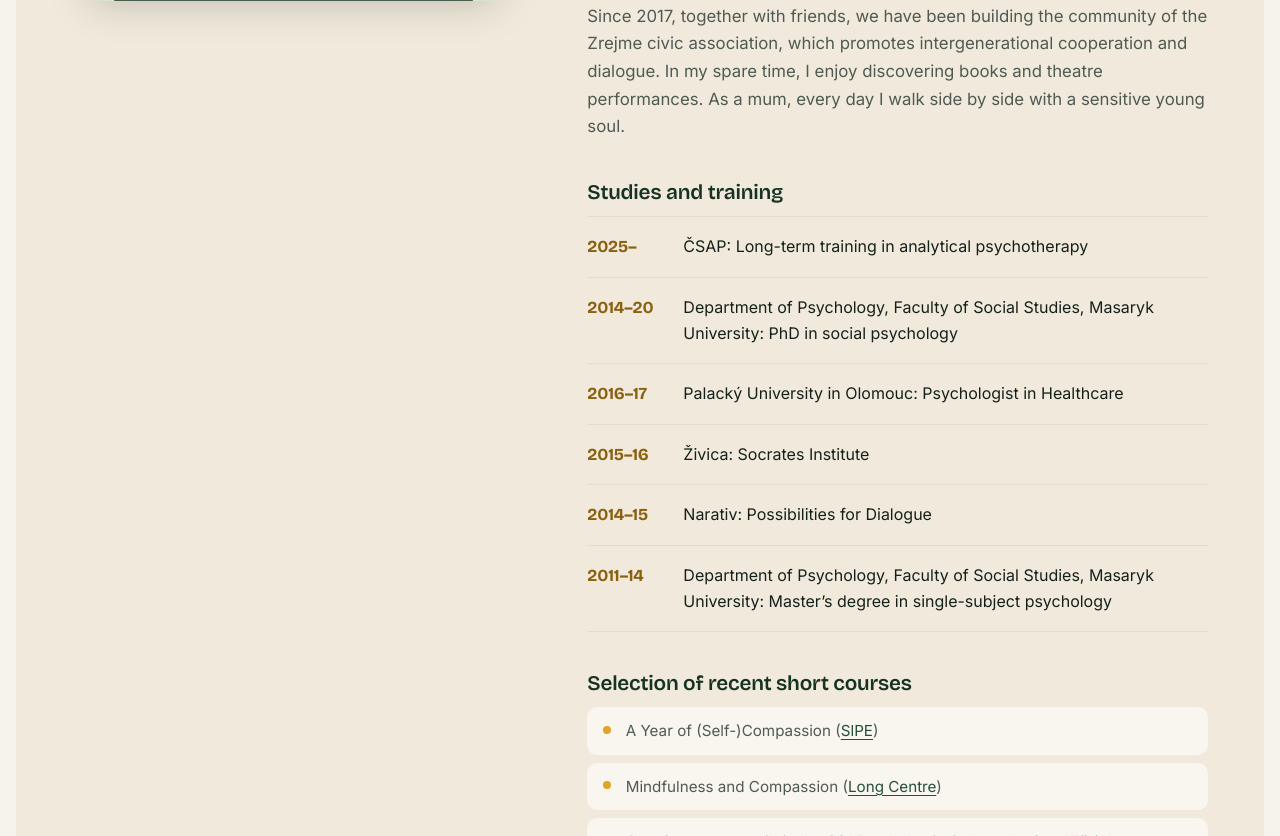
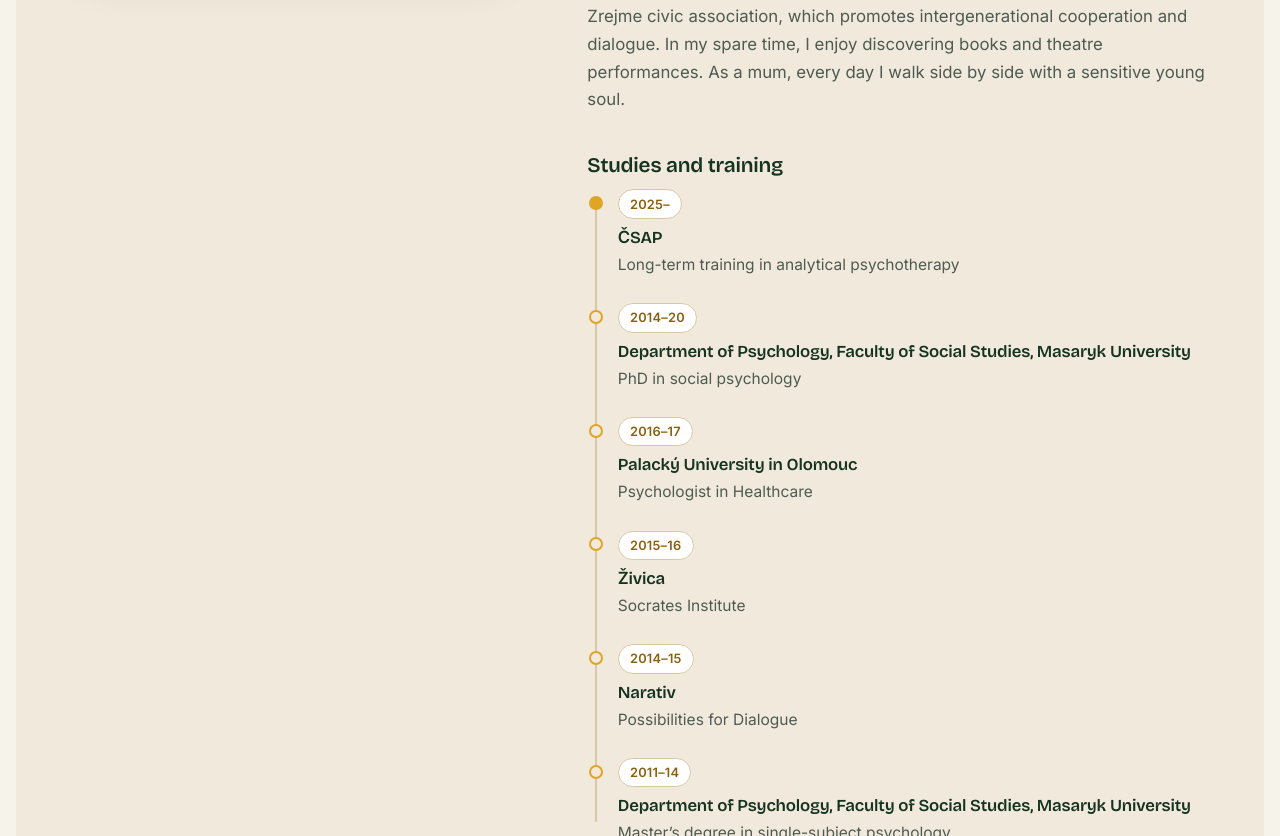
Before and after one commit to tomaskzn/psycholog-web, a plain HTML site: page index.html in a window 1280 px wide. Shown: the part 3099-3935 px from the top of the page. Drawn offline with nearby package versions, Linux system fonts and the light colour scheme.

Commit message:
Studies as a timeline; shorter parenthood item in EN
Co-Authored-By: Claude Opus 5.5 <noreply@anthropic.com>

```diff
--- a/css/styles.css
+++ b/css/styles.css
@@ -499,14 +499,31 @@ h2.eyebrow { font-family: var(--font-body); line-height: 1.4; }
 .about-text > p { color: var(--ink-soft); font-size: 1.05rem; }
 
 .timeline-title { margin-top: 2.5rem; }
-.timeline { list-style: none; margin: 0; padding: 0; }
-.timeline li {
-  display: grid; grid-template-columns: 5rem 1fr; gap: 1rem;
-  padding: 1rem 0;
-  border-top: 1px solid var(--line);
+.timeline { list-style: none; margin: 0; padding: 0 0 0 1.9rem; position: relative; }
+/* the vertical line */
+.timeline::before {
+  content: ""; position: absolute; left: .45rem; top: .75rem; bottom: 1.5rem;
+  width: 2px; background: var(--sand-300); border-radius: 2px;
 }
-.timeline li:last-child { border-bottom: 1px solid var(--line); }
-.timeline .year { font-family: var(--font-head); font-weight: 700; color: var(--accent-text); font-size: 1.05rem; letter-spacing: -.01em; white-space: nowrap; }
+.timeline li { position: relative; padding: 0 0 1.6rem; }
+.timeline li:last-child { padding-bottom: 0; }
+/* the dot on the line */
+.timeline li::before {
+  content: ""; position: absolute; left: calc(-1.9rem + .45rem - 6px); top: .42rem;
+  width: 14px; height: 14px; border-radius: 50%;
+  background: var(--sand-100); border: 2px solid var(--accent);
+}
+.timeline li:first-child::before { background: var(--accent); }
+.timeline .year {
+  display: inline-block; margin-bottom: .5rem;
+  padding: .2rem .7rem; border-radius: 999px;
+  background: var(--surface); border: 1px solid var(--sand-300);
+  font-family: var(--font-body); font-size: .8rem; font-weight: 600; letter-spacing: .02em;
+  color: var(--accent-text); white-space: nowrap;
+}
+.timeline .entry { display: block; }
+.timeline .entry strong { display: block; font-family: var(--font-head); font-weight: 600; font-size: 1.05rem; letter-spacing: -.01em; line-height: 1.3; color: var(--green-900); }
+.timeline .entry span { display: block; margin-top: .2rem; color: var(--ink-soft); font-size: .97rem; }
 
 .courses { list-style: none; margin: 0; padding: 0; display: grid; gap: .5rem; }
 .courses li {
--- a/index.html
+++ b/index.html
@@ -19,7 +19,7 @@
   <link rel="preconnect" href="https://fonts.googleapis.com">
   <link rel="preconnect" href="https://fonts.gstatic.com" crossorigin>
   <link href="https://fonts.googleapis.com/css2?family=Bricolage+Grotesque:opsz,wght@12..96,500;12..96,600;12..96,700;12..96,800&family=Inter:wght@400;500;600;700&family=Lora:wght@500&display=swap" rel="stylesheet">
-  <link rel="stylesheet" href="css/styles.css?v=20261126c">
+  <link rel="stylesheet" href="css/styles.css?v=20261126d">
   <script>document.documentElement.classList.add("js");</script>
 </head>
 <body>
@@ -160,12 +160,12 @@
 
           <h3 class="timeline-title" data-i18n="about.edu">Štúdium a výcviky</h3>
           <ol class="timeline">
-            <li><span class="year">2025–</span><span data-i18n="about.e1">ČSAP: Dlhodobý výcvik v analytickej psychoterapii</span></li>
-            <li><span class="year">2014–20</span><span data-i18n="about.e2">Katedra psychológie, FSS MUNI: PhD. sociálna psychológia</span></li>
-            <li><span class="year">2016–17</span><span data-i18n="about.e3">Palackého univerzita v Olomouci: Psychológ v zdravotníctve</span></li>
-            <li><span class="year">2015–16</span><span data-i18n="about.e4">Živica: Sokratov inštitút</span></li>
-            <li><span class="year">2014–15</span><span data-i18n="about.e5">Narativ: Možnosti dialógu</span></li>
-            <li><span class="year">2011–14</span><span data-i18n="about.e6">Katedra psychológie, FSS MUNI: Mgr. v jednoodborovej psychológii</span></li>
+            <li><span class="year">2025–</span><span class="entry" data-i18n-html="about.e1"><strong>ČSAP</strong><span>Dlhodobý výcvik v analytickej psychoterapii</span></span></li>
+            <li><span class="year">2014–20</span><span class="entry" data-i18n-html="about.e2"><strong>Katedra psychológie, FSS MUNI</strong><span>PhD. sociálna psychológia</span></span></li>
+            <li><span class="year">2016–17</span><span class="entry" data-i18n-html="about.e3"><strong>Palackého univerzita v Olomouci</strong><span>Psychológ v zdravotníctve</span></span></li>
+            <li><span class="year">2015–16</span><span class="entry" data-i18n-html="about.e4"><strong>Živica</strong><span>Sokratov inštitút</span></span></li>
+            <li><span class="year">2014–15</span><span class="entry" data-i18n-html="about.e5"><strong>Narativ</strong><span>Možnosti dialógu</span></span></li>
+            <li><span class="year">2011–14</span><span class="entry" data-i18n-html="about.e6"><strong>Katedra psychológie, FSS MUNI</strong><span>Mgr. v jednoodborovej psychológii</span></span></li>
           </ol>
 
           <h3 class="timeline-title" data-i18n="about.courses">Výber nedávnych kratších kurzov</h3>
@@ -318,7 +318,7 @@
     </div>
   </footer>
 
-  <script src="js/i18n.js?v=20261126c"></script>
-  <script src="js/main.js?v=20261126c"></script>
+  <script src="js/i18n.js?v=20261126d"></script>
+  <script src="js/main.js?v=20261126d"></script>
 </body>
 </html>
--- a/js/i18n.js
+++ b/js/i18n.js
@@ -46,12 +46,12 @@ const translations = {
     "about.p2": "Po občianskom angažovaní sa v hnutí Za slušné Slovensko som v roku 2019 zmenila svoje smerovanie. Na bratislavskom magistráte som sa v manažérskej roli päť rokov venovala rozvoju a manažmentu sociálnej podpory pre zraniteľné obyvateľky a obyvateľov mesta. Sprístupňovali sme tiež verejné inštitúcie a priestory pre ľudí so znevýhodnením, rodičov a ich deti. Neskôr sme v menšom tíme skvalitňovali pracovné podmienky pre odborníčky a odborníkov pracujúcich v sociálnych službách.",
     "about.p3": "S priateľkami a priateľmi od roku 2017 tvoríme komunitu občianskeho združenia Zrejme, ktoré podporuje medzigeneračnú spoluprácu a dialóg. Vo voľnom čase rada objavujem knihy a divadelné predstavenia. Ako mama denne kráčam po boku jednej citlivej detskej duše.",
     "about.edu": "Štúdium a výcviky",
-    "about.e1": "ČSAP: Dlhodobý výcvik v analytickej psychoterapii",
-    "about.e2": "Katedra psychológie, FSS MUNI: PhD. sociálna psychológia",
-    "about.e3": "Palackého univerzita v Olomouci: Psychológ v zdravotníctve",
-    "about.e4": "Živica: Sokratov inštitút",
-    "about.e5": "Narativ: Možnosti dialógu",
-    "about.e6": "Katedra psychológie, FSS MUNI: Mgr. v jednoodborovej psychológii",
+    "about.e1": "<strong>ČSAP</strong><span>Dlhodobý výcvik v analytickej psychoterapii</span>",
+    "about.e2": "<strong>Katedra psychológie, FSS MUNI</strong><span>PhD. sociálna psychológia</span>",
+    "about.e3": "<strong>Palackého univerzita v Olomouci</strong><span>Psychológ v zdravotníctve</span>",
+    "about.e4": "<strong>Živica</strong><span>Sokratov inštitút</span>",
+    "about.e5": "<strong>Narativ</strong><span>Možnosti dialógu</span>",
+    "about.e6": "<strong>Katedra psychológie, FSS MUNI</strong><span>Mgr. v jednoodborovej psychológii</span>",
     "about.courses": "Výber nedávnych kratších kurzov",
     "about.k1": "Rok so súcitom (a) so sebou (<a href=\"https://www.emdr-sipe.sk/\" target=\"_blank\" rel=\"noopener\">SlPE</a>)",
     "about.k2": "Bdelosť a súcit (<a href=\"https://centrumlong.sk/\" target=\"_blank\" rel=\"noopener\">Centrum Long</a>)",
@@ -159,12 +159,12 @@ const translations = {
     "about.p2": "Following my civic involvement in the ‘For a Decent Slovakia’ movement, I changed direction in 2019. In a managerial role at Bratislava City Council, I spent five years focusing on the development and management of social support for the city’s vulnerable residents. We also made public institutions and spaces more accessible to people with disabilities, parents and their children. Later, as part of a smaller team, we worked to improve working conditions for professionals working in social services.",
     "about.p3": "Since 2017, together with friends, we have been building the community of the Zrejme civic association, which promotes intergenerational cooperation and dialogue. In my spare time, I enjoy discovering books and theatre performances. As a mum, every day I walk side by side with a sensitive young soul.",
     "about.edu": "Studies and training",
-    "about.e1": "ČSAP: Long-term training in analytical psychotherapy",
-    "about.e2": "Department of Psychology, Faculty of Social Studies, Masaryk University: PhD in social psychology",
-    "about.e3": "Palacký University in Olomouc: Psychologist in Healthcare",
-    "about.e4": "Živica: Socrates Institute",
-    "about.e5": "Narativ: Possibilities for Dialogue",
-    "about.e6": "Department of Psychology, Faculty of Social Studies, Masaryk University: Master’s degree in single-subject psychology",
+    "about.e1": "<strong>ČSAP</strong><span>Long-term training in analytical psychotherapy</span>",
+    "about.e2": "<strong>Department of Psychology, Faculty of Social Studies, Masaryk University</strong><span>PhD in social psychology</span>",
+    "about.e3": "<strong>Palacký University in Olomouc</strong><span>Psychologist in Healthcare</span>",
+    "about.e4": "<strong>Živica</strong><span>Socrates Institute</span>",
+    "about.e5": "<strong>Narativ</strong><span>Possibilities for Dialogue</span>",
+    "about.e6": "<strong>Department of Psychology, Faculty of Social Studies, Masaryk University</strong><span>Master’s degree in single-subject psychology</span>",
     "about.courses": "Selection of recent short courses",
     "about.k1": "A Year of (Self-)Compassion (<a href=\"https://www.emdr-sipe.sk/\" target=\"_blank\" rel=\"noopener\">SlPE</a>)",
     "about.k2": "Mindfulness and Compassion (<a href=\"https://centrumlong.sk/\" target=\"_blank\" rel=\"noopener\">Long Centre</a>)",
@@ -224,7 +224,7 @@ const translations = {
     "off.s9": "Psychosomatic difficulties",
     "off.s10": "Stagnation",
     "off.s11": "Coming out and transition",
-    "off.s12": "Challenges following the birth of a child and challenges in parenthood",
+    "off.s12": "Overwhelm in parenthood",
     "off.s13": "Other",
     "off.how.t": "My approach",
     "contact.access": "The building has wheelchair access.",
```
